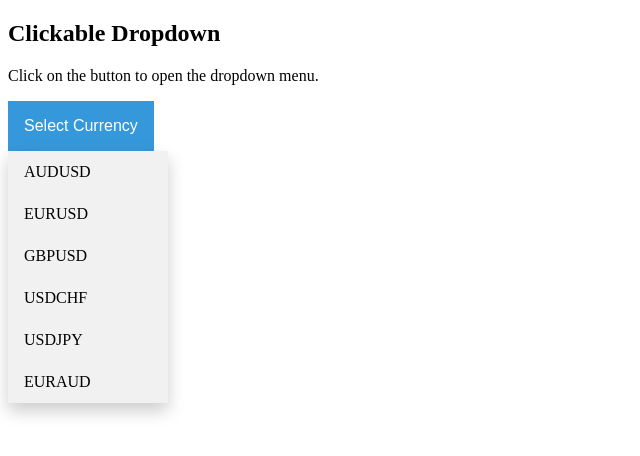
After one commit to sohailsk10/Data-Visualization-Forex, a Django app: template forex_chartjs/templates/chartjs/css_drop_down.html in a window 1280 px wide, after a click on "Select Currency". The commit adds this page. Shown: the top 456 px of the page, without its empty margins (0-640 px from the left). Run offline with Django 3.2, Linux system fonts and the light colour scheme; the template is opened without the code that fills it: values that come from a table or form of the project are taken from there, others are empty; data comes from the database, SQL or seed files in the repository.

Commit message:
Added currency stat on html

```diff
--- /dev/null
+++ b/forex_chartjs/templates/chartjs/css_drop_down.html
@@ -0,0 +1,86 @@
+<!DOCTYPE html>
+<html>
+<head>
+<meta name="viewport" content="width=device-width, initial-scale=1">
+<style>
+.dropbtn {
+  background-color: #3498DB;
+  color: white;
+  padding: 16px;
+  font-size: 16px;
+  border: none;
+  cursor: pointer;
+}
+
+.dropbtn:hover, .dropbtn:focus {
+  background-color: #2980B9;
+}
+
+.dropdown {
+  position: relative;
+  display: inline-block;
+}
+
+.dropdown-content {
+  display: none;
+  position: absolute;
+  background-color: #f1f1f1;
+  min-width: 160px;
+  overflow: auto;
+  box-shadow: 0px 8px 16px 0px rgba(0,0,0,0.2);
+  z-index: 1;
+}
+
+.dropdown-content a {
+  color: black;
+  padding: 12px 16px;
+  text-decoration: none;
+  display: block;
+}
+
+.dropdown a:hover {background-color: #ddd;}
+
+.show {display: block;}
+</style>
+</head>
+<body>
+
+<h2>Clickable Dropdown</h2>
+<p>Click on the button to open the dropdown menu.</p>
+
+<div class="dropdown">
+  <button onclick="myFunction()" class="dropbtn">Select Currency</button>
+  <div id="myDropdown" class="dropdown-content">
+    {% for i in Get_currency%}
+      <a>{{i.currency_name}}</a>
+      {% endfor %}
+<!--    <a href="#home">Home</a>-->
+<!--    <a href="#about">About</a>-->
+<!--    <a href="#contact">Contact</a>-->
+  </div>
+</div>
+
+<script>
+/* When the user clicks on the button,
+toggle between hiding and showing the dropdown content */
+function myFunction() {
+  document.getElementById("myDropdown").classList.toggle("show");
+}
+
+// Close the dropdown if the user clicks outside of it
+window.onclick = function(event) {
+  if (!event.target.matches('.dropbtn')) {
+    var dropdowns = document.getElementsByClassName("dropdown-content");
+    var i;
+    for (i = 0; i < dropdowns.length; i++) {
+      var openDropdown = dropdowns[i];
+      if (openDropdown.classList.contains('show')) {
+        openDropdown.classList.remove('show');
+      }
+    }
+  }
+}
+</script>
+
+</body>
+</html>
```
Also changed, not shown: forex_chartjs/templates/chartjs/demo_v1.html (+123 -63 lines), forex_chartjs/views.py (+18 -3 lines).
